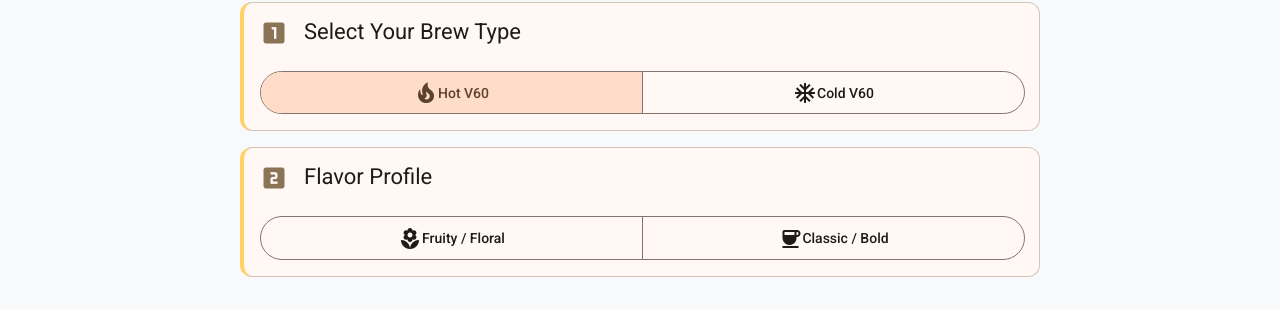
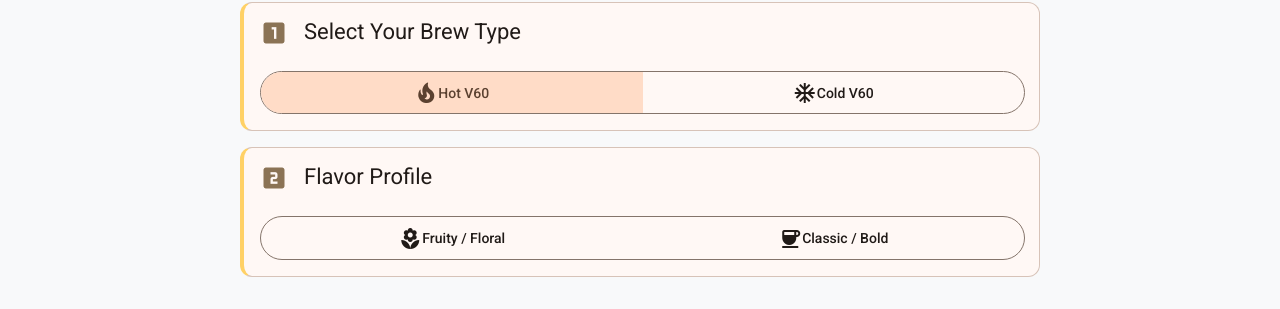
Before and after one commit to samad20/v60-brewing, an Angular app in the folder v60-app/: page / in a window 1280 px wide. Shown: the part 195-504 px from the top of the page. Built offline with nearby package versions, Linux system fonts and the light colour scheme.

Commit message:
Add !important to border-width: 0 to override Material theme specificity
https://claude.ai/code/session_01QouixasJJzwMXc6xheeKwA

```diff
--- a/v60-app/src/styles.scss
+++ b/v60-app/src/styles.scss
@@ -29,7 +29,7 @@ body {
 
 // Fix double borders on toggle buttons
 .mat-button-toggle.mat-button-toggle-appearance-standard {
-  border-width: 0;
+  border-width: 0 !important;
 }
 :root {
   --safe-area-top: env(safe-area-inset-top, 0px);
```
